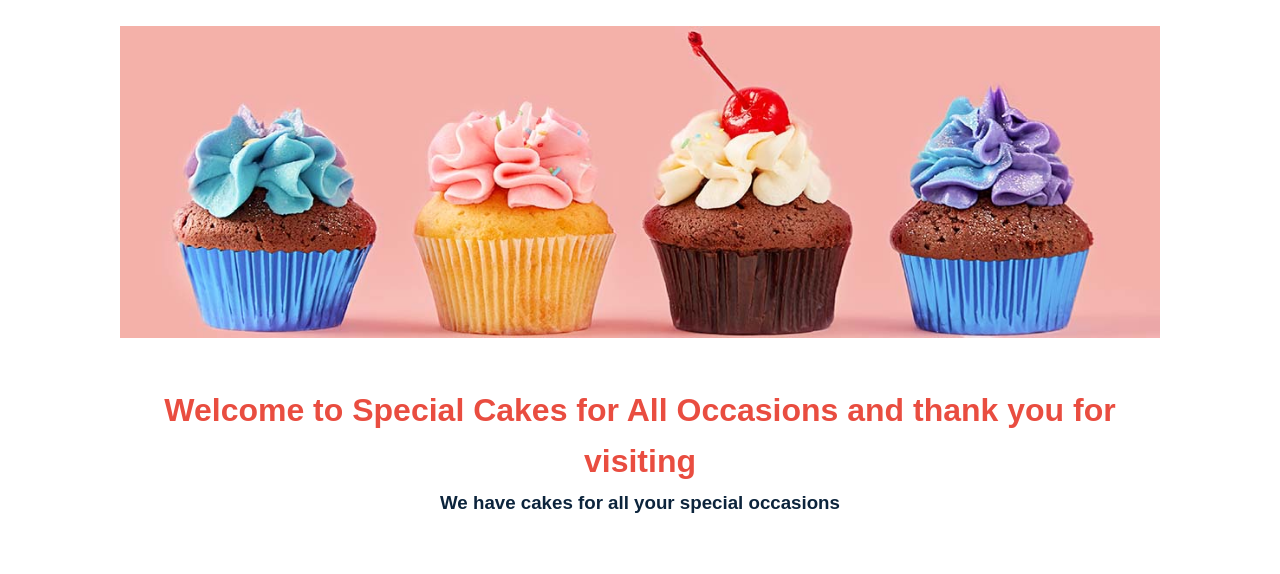
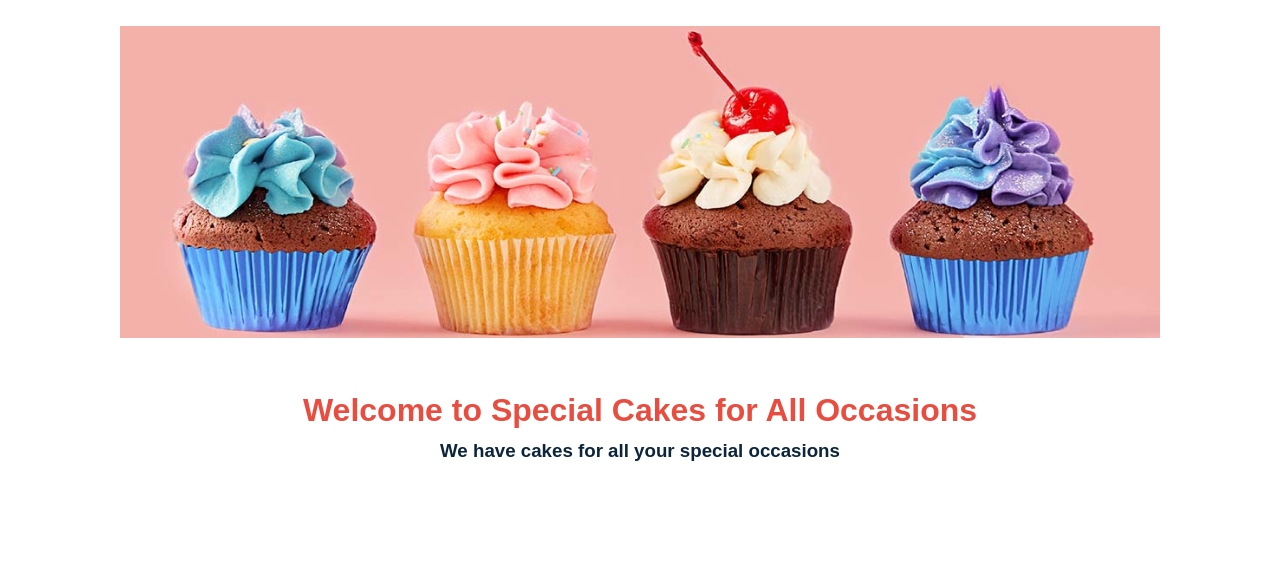
Before and after one commit to carlmnielsen/specialcakes_v1, a plain HTML site: page index.html in a window 1280 px wide. Shown: the part 133-707 px from the top of the page. Drawn offline with Linux system fonts and the light colour scheme.

Commit message:
Removed copy from opening <p>

```diff
--- a/index.html
+++ b/index.html
@@ -35,9 +35,7 @@
       </div>
 
       <div>
-        <h1 class="intro">
-          Welcome to Special Cakes for All Occasions and thank you for visiting
-        </h1>
+        <h1 class="intro">Welcome to Special Cakes for All Occasions</h1>
       </div>
       <div>
         <h3 class="intro">We have cakes for all your special occasions</h3>
```
